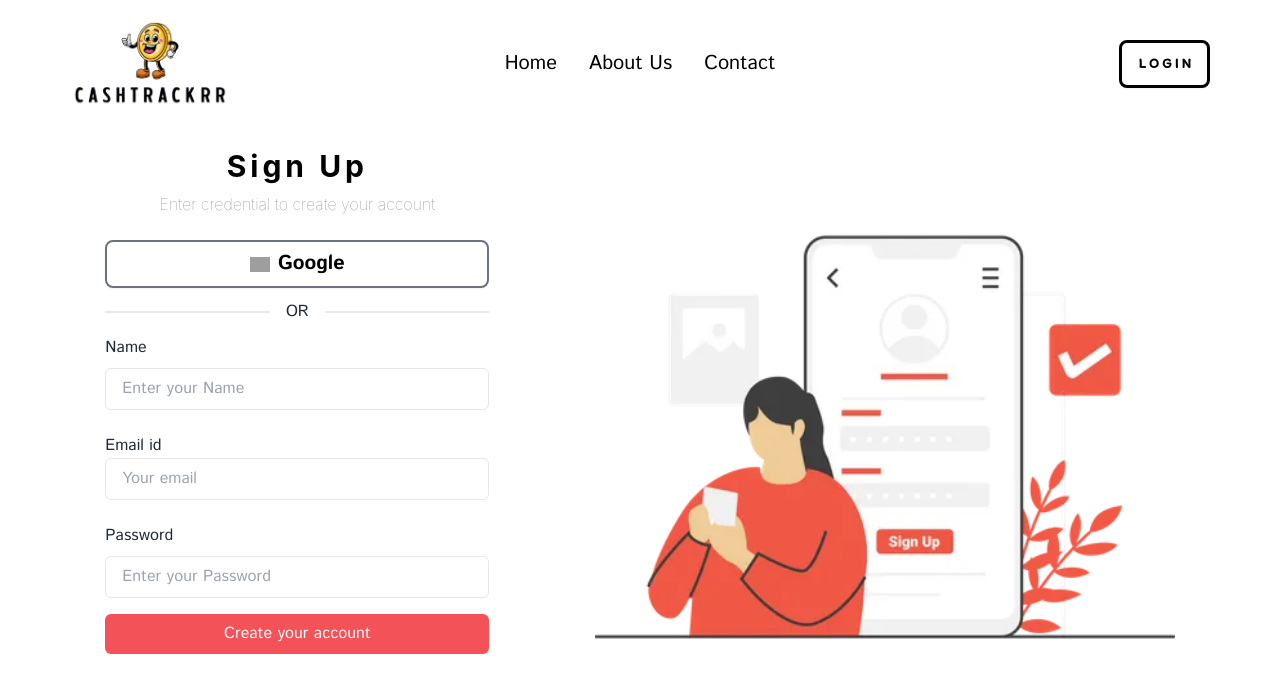
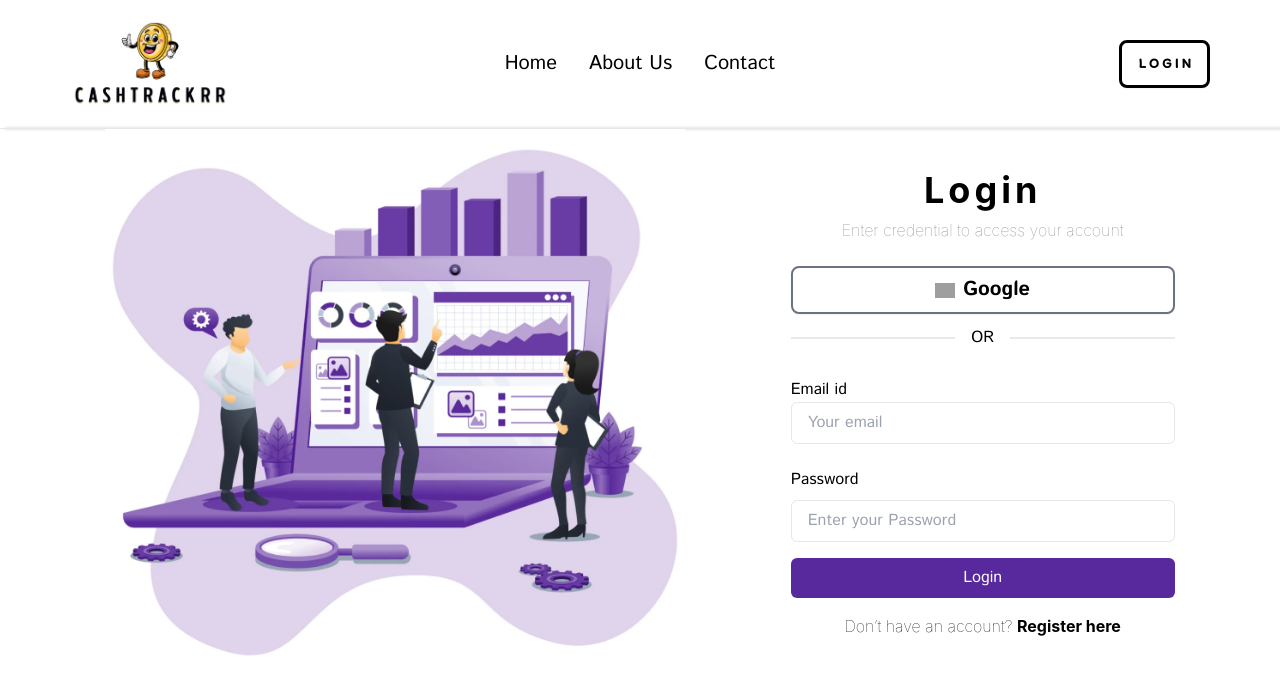
Before and after one commit to kalviumcommunity/S54_Rajashree_Capstone_Expense_Tracker, a React (Vite) app in the folder Client/App/: page /login in a window 1280 px wide. Shown: the top 694 px of the page. Built offline with nearby package versions, Linux system fonts and the light colour scheme; grey boxes are pictures that could not be loaded; a web font is replaced by a local one.

Commit message:
Created login page

```diff
--- a/Client/App/src/App.jsx
+++ b/Client/App/src/App.jsx
@@ -1,5 +1,6 @@
 
 import './App.css'
+import Login from './Components/Login/Login'
 // import Landingpage from './Components/BeforeLogin/Landingpage'
 // import Navbar from './Components/BeforeLogin/Navbar'
 // import Footer from './Components/BeforeLogin/Footer'
@@ -12,8 +13,8 @@ function App() {
       {/* <Navbar/>
       <Landingpage/>
       <Footer/> */}
-      <Signup/>
-
+      {/* <Signup/> */}
+      <Login/>
     </>
   )
 }
--- /dev/null
+++ b/Client/App/src/Components/Login/Login.jsx
@@ -0,0 +1,66 @@
+import React from 'react';
+import signupImg from '../../assets/login1.png';
+import Navbar from '../BeforeLogin/Navbar';
+import { useForm } from 'react-hook-form';
+import 'react-toastify/dist/ReactToastify.css';
+import { ToastContainer, toast } from 'react-toastify';
+
+const Login = () => {
+  const { register, handleSubmit, reset, formState: { errors } } = useForm();
+
+  const onSubmit = data => {
+    console.log(data);
+    toast.success('You have successfully logged in.');
+    reset();
+  };
+
+  return (
+    <div>
+      <ToastContainer/>
+      <Navbar />
+      <hr style={{boxShadow: "5px 0px 3px 0px rgba(0,0,0,0.3)" }}/>
+      <div className='flex justify-evenly items-center'>
+        <div>
+          <img src={signupImg} className='h-full' style={{width:"580px"}} alt="Login" />
+        </div>
+        <div>
+          <h1 className="text-black text-4xl mt-5 font-[inter] font-bold text-center">Login</h1>
+          <p style={{color:"grey"}} className='mb-6 mt-2 text-center font-[inter]'>Enter credential to access your account</p>
+
+          <form className="flex flex-col w-full max-w-md" onSubmit={handleSubmit(onSubmit)}>
+            <button className="btn flex items-center text-black border-solid border-2 border-gray-500 text-lg md:text-xl bg-[white] py-2 px-8 w-96 rounded-lg hover:bg-opacity-80 transition duration-300">
+              <img width={"20px"} src="https://upload.wikimedia.org/wikipedia/commons/thumb/c/c1/Google_%22G%22_logo.svg/1200px-Google_%22G%22_logo.svg.png" alt="" />Google
+            </button>
+
+            <div className="divider text-black">OR </div>
+
+            <label className="text-left mt-4 text-black">Email id</label>
+            <input type="email" id="email" {...register("email", { required: true, pattern: /^[A-Z0-9._%+-]+@[A-Z0-9.-]+\.[A-Z]{2,}$/i })} placeholder="Your email" className={`mb-2  w-96 px-4 py-2 border rounded-md focus:outline-none focus:border-[#F35258] bg-white text-black ${errors.email && 'border-red-500'}`} />
+
+            {errors.email && errors.email.type === "pattern" && (
+              <span className="text-red-500 text-sm">Invalid email address</span>
+            )}
+
+            <label className="text-left mt-4 text-black">Password</label>
+            <input type="password" id="password" {...register("password", { required: true, minLength: 10, pattern: /^(?=.*\d)(?=.*[a-z])(?=.*[A-Z])(?=.*[!@#$%^&*()\-_=+{};:,<.>])(?=.*[a-zA-Z]).{8,}$/ })} placeholder="Enter your Password" className={`mt-2 mb-2 w-96 px-4 py-2 border rounded-md focus:outline-none focus:border-[#F35258] bg-white text-black ${errors.password && 'border-red-500'}`} />
+
+            {errors.password && errors.password.type === "minLength" && (
+              <span className="text-red-500 text-sm">Password must be at least 10 characters</span>
+            )}
+
+            {errors.password && errors.password.type === "pattern" && (
+              <span className="text-red-500 text-sm">Password must contain at least 1 lowercase letter, 1 uppercase letter, 1 digit, and 1 special character</span>
+            )}
+
+            <button type="submit" className=" mt-2 w-2/4 bg-[#58289D] text-white py-2 px-4 rounded-md w-96 hover:bg-violet-600 transition duration-300">Login</button>
+
+            <p className='font-[inter] m-4 text-center text-black' ><a>Don’t have an account? <b className='font-bold'>Register here</b></a></p>
+          </form>
+        </div>
+
+      </div>
+    </div>
+  )
+}
+
+export default Login;
```
Also changed, not shown: Client/App/src/assets/login1.png (added).
